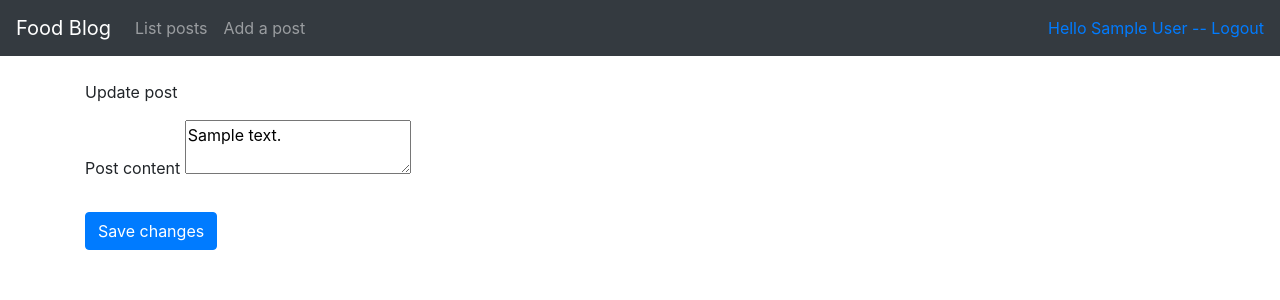
After one commit to hupijekku/tsoha, a Flask app: page /posts/1/update in a window 1280 px wide. The commit adds this page. Shown: the top 300 px of the page. Run offline with Flask 2, Linux system fonts and the light colour scheme; a user stored in the database is signed in; tables that the repository leaves empty hold one stand-in row (values such as "Sample post"); some libraries are stand-ins or nearby versions.

```diff
--- a/application/posts/views.py
+++ b/application/posts/views.py
@@ -20,6 +20,23 @@ def posts_index():
 @login_required
 def posts_form():
     return render_template("posts/new.html", form = PostForm())
+
+@app.route("/posts/<post_id>/update", methods=["GET", "POST"])
+@login_required
+def posts_update(post_id):
+    post = Post.query.get(post_id)
+    if request.method == "GET":
+        return render_template("posts/update.html", post=post, form = PostForm(), text=post.content)
+
+    form = PostForm(request.form)
+
+    if post.user_id != current_user.id:
+        return redirect(request.referrer)
+
+    post.content = form.content.data
+    db.session().commit()
+
+    return redirect(url_for('posts_index'))
 
 @app.route("/posts/<post_id>/", methods=["GET", "POST"])
 @login_required
--- /dev/null
+++ b/application/templates/posts/update.html
@@ -0,0 +1,17 @@
+{% extends "layout.html" %}
+
+{% block body %}
+<form method="POST" action="{{ url_for('posts_update', post_id=post.id) }}">
+    <p> Update post </p>
+    <div class="form-group">
+        <label> {{ form.content.label }} </label>
+        <textarea name='content'>{{ text }}</textarea>
+        <ul>
+            {% for error in form.content.errors %}
+            <li>{{ error }}</li>
+            {% endfor %}
+        </ul>
+        <button type="submit" class="btn btn-primary">Save changes</button>
+    </div>
+</form>
+{% endblock %}
```
Also changed, not shown: application/templates/posts/list.html (+8 -3 lines).
